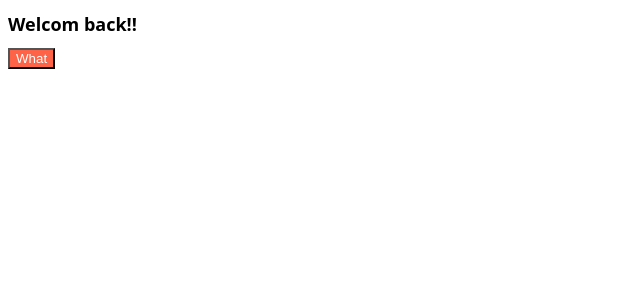
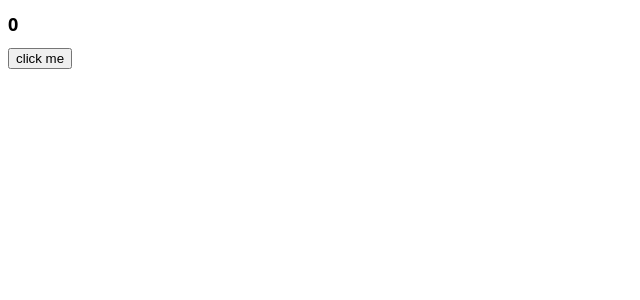
Before and after one commit to Teurowel/reacttutorial, a React (Create React App) app: page / in a window 1280 px wide. Shown: the top 300 px of the page, without its empty margins (0-640 px from the left). Built offline with nearby package versions, Linux system fonts and the light colour scheme.

Commit message:
6.1 useEffect

```diff
--- a/src/App.js
+++ b/src/App.js
@@ -1,11 +1,22 @@
 import Button from "./Button"
 import styles from "./App.module.css"
+import { useEffect, useState } from "react";
 
 function App() {
+  const [counter, setValue] = useState(0);
+  const onClick = () => setValue((prev) => prev + 1)
+
+  console.log("i run all time")
+
+  useEffect(() => {
+    console.log("CALL API")
+  }, []);
+
   return (
     <div>
-      <h1 className={styles.title}>Welcom back!!</h1>
-      <Button text="What"/>
+      <h1 className={styles.title}>{counter}</h1>
+      {/* <Button text="What"/> */}
+      <button onClick={onClick}>click me</button>
     </div>
   );
 }
--- a/src/index.js
+++ b/src/index.js
@@ -4,7 +4,7 @@
 
 const root = ReactDOM.createRoot(document.getElementById('root'));
 root.render(
-  <React.StrictMode>
+  // <React.StrictMode>
     <App />
-  </React.StrictMode>
+  //</React.StrictMode>
 );
```
